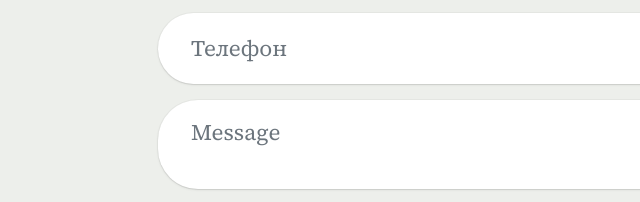
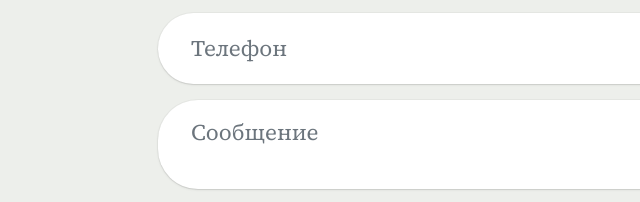
Before and after one commit to Vergil229/Haven.github.io, a plain HTML site: page page4.html in a window 1280 px wide. Shown: the part 1221-1423 px from the top of the page, 82-722 px from the left. Drawn offline with Linux system fonts and the light colour scheme; files whose address does not match are found by name.

Commit message:
Update page4.html

```diff
--- a/page4.html
+++ b/page4.html
@@ -209,7 +209,7 @@
                             <input type="tel" name="phone" placeholder="Телефон" data-form-field="phone" class="form-control" value="" id="phone-form02-2p">
                         </div>
                         <div class="col-12 form-group mb-3" data-for="textarea">
-                            <textarea name="textarea" placeholder="Message" data-form-field="textarea" class="form-control" id="textarea-form02-2p"></textarea>
+                            <textarea name="textarea" placeholder="Cообщение" data-form-field="textarea" class="form-control" id="textarea-form02-2p"></textarea>
                         </div>
                         <div class="col-lg-12 col-md-12 col-sm-12 align-center mbr-section-btn"><button type="submit" class="btn btn-success display-7">Связаться</button></div>
                     </div>
```
